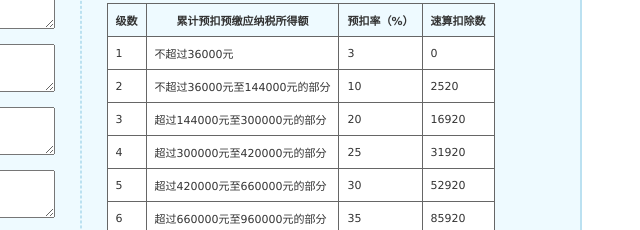
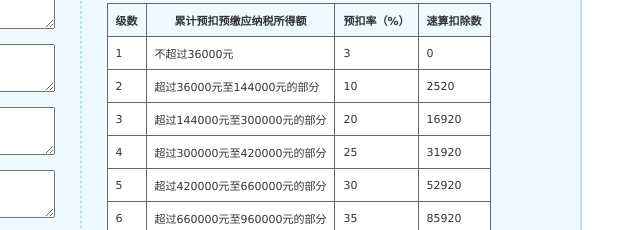
Before and after one commit to ChungSCU/personal_income_tax_caculator, a plain HTML site: page index.html in a window 1280 px wide. Shown: the part 158-388 px from the top of the page, 603-1243 px from the left. Drawn offline with Linux system fonts and the light colour scheme.

Commit message:
修改表格文字错误

```diff
--- a/index.html
+++ b/index.html
@@ -81,7 +81,7 @@
                     </tr>
                     <tr>
                         <td>2</td>
-                        <td>不超过36000元至144000元的部分</td>
+                        <td>超过36000元至144000元的部分</td>
                         <td>10</td>
                         <td>2520</td>
                     </tr>
```
